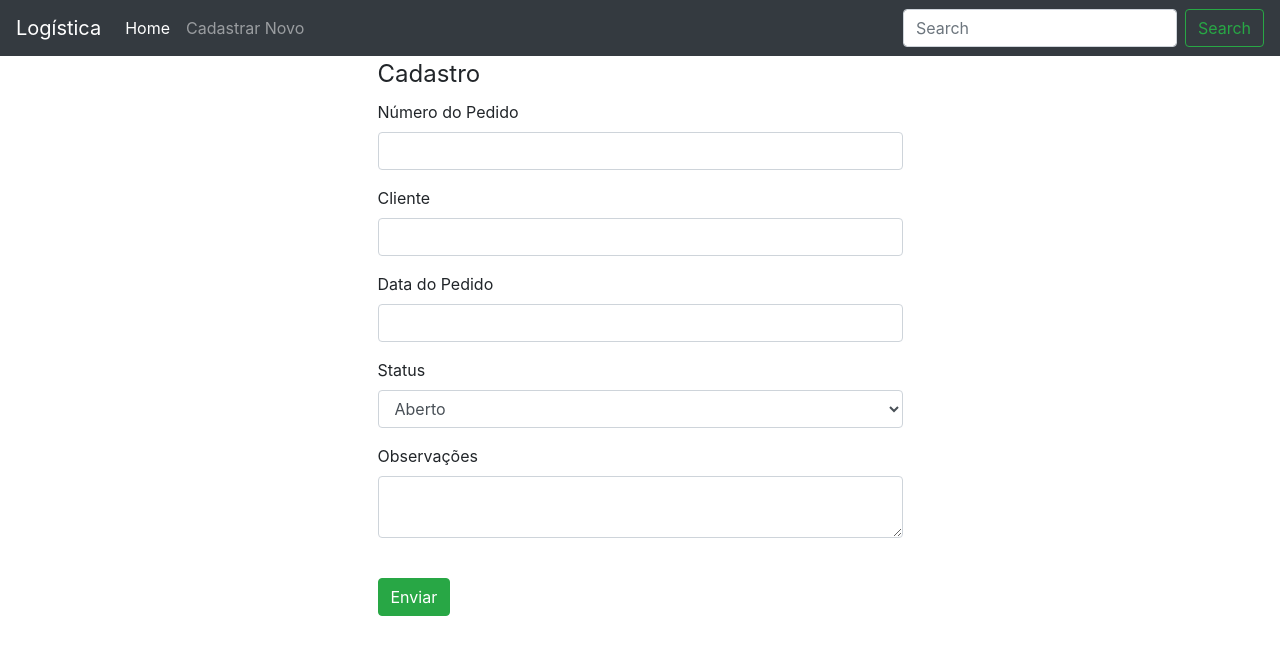
After one commit to ozorioester/logistica, a PHP site: page /cadastro_pedido.php in a window 1280 px wide. The commit adds this page. Shown: the top 655 px of the page. Run offline with PHP 8.4, Linux system fonts and the light colour scheme.

Commit message:
Add MySQL

```diff
--- /dev/null
+++ b/cadastro_pedido.php
@@ -0,0 +1,114 @@
+<?php
+
+?>
+<!DOCTYPE html>
+
+<html>
+    <head>
+        <meta charset="UTF-8">
+        <title>Sistema de Logística</title>
+        <link href="css/bootstrap.css" rel="stylesheet"  type="text/css"/>
+    </head>
+    <body>
+
+        <nav class="navbar navbar-expand-md navbar-dark bg-dark fixed-top">
+      <a class="navbar-brand" href="#">Logística</a>
+      <button class="navbar-toggler" type="button" data-toggle="collapse" data-target="#navbarsExampleDefault" aria-controls="navbarsExampleDefault" aria-expanded="false" aria-label="Toggle navigation">
+        <span class="navbar-toggler-icon"></span>
+      </button>
+
+      <div class="collapse navbar-collapse" id="navbarsExampleDefault">
+        <ul class="navbar-nav mr-auto">
+          <li class="nav-item active">
+            <a class="nav-link" href="index.php">Home <span class="sr-only">(current)</span></a>
+          </li>
+          <li class="nav-item">
+            <a class="nav-link" href="#">Cadastrar Novo</a>
+          </li>
+        </ul>
+        <form class="form-inline my-2 my-lg-0">
+          <input class="form-control mr-sm-2" type="text" placeholder="Search" aria-label="Search">
+          <button class="btn btn-outline-success my-2 my-sm-0" type="submit">Search</button>
+        </form>
+      </div>
+    </nav>
+
+    <main role="main" class="container">
+
+      <div class="starter-template">
+        <h1>Cadastrar Pedidos</h1>
+        <form class="form-horizontal">
+<fieldset class="col-6 offset-3">
+
+<!-- Form Name -->
+<legend>Cadastro</legend>
+
+<!-- Text input-->
+<div class="form-group">
+  <label class="control-label" for="num_pedido">Número do Pedido</label>
+  <div>
+  <input id="num_pedido" name="num_pedido" type="text" placeholder="" class="form-control input-md" required="">
+
+  </div>
+</div>
+
+<!-- Text input-->
+<div class="form-group">
+  <label class=" control-label" for="cliente">Cliente</label>
+  <div>
+  <input id="cliente" name="cliente" type="text" placeholder="" class="form-control input-md" required="">
+
+  </div>
+</div>
+
+<!-- Text input-->
+<div class="form-group">
+  <label class="control-label" for="data_pedido">Data do Pedido</label>
+  <div>
+  <input id="data_pedido" name="data_pedido" type="text" placeholder="" class="form-control input-md" required="">
+
+  </div>
+</div>
+
+<!-- Select Basic -->
+<div class="form-group">
+  <label class="control-label" for="status">Status</label>
+  <div>
+    <select id="status" name="status" class="form-control">
+      <option value="Aberto">Aberto</option>
+      <option value="Cancelado">Cancelado</option>
+      <option value="Emitido">Emitido</option>
+      <option value="Entregue">Entregue</option>
+    </select>
+  </div>
+</div>
+
+<!-- Textarea -->
+<div class="form-group">
+  <label class="control-label" for="observacoes">Observações</label>
+  <div>
+    <textarea class="form-control" id="observacoes" name="observacoes"></textarea>
+  </div>
+</div>
+
+<!-- Button -->
+<div class="form-group">
+  <label class="control-label" for="enviar"></label>
+  <div>
+    <button id="enviar" name="enviar" class="btn btn-success">Enviar</button>
+  </div>
+</div>
+
+</fieldset>
+</form>
+
+
+
+      </div>
+
+    </main><!-- /.container -->
+        <?php
+        // put your code here
+        ?>
+    </body>
+</html>
```
Also changed, not shown: index.php (+39 -18 lines), model/pedidos.php (added, +34 -0 lines), nbproject/private/private.xml (added, +11 -0 lines), pedidos.sql (added, +66 -0 lines).
